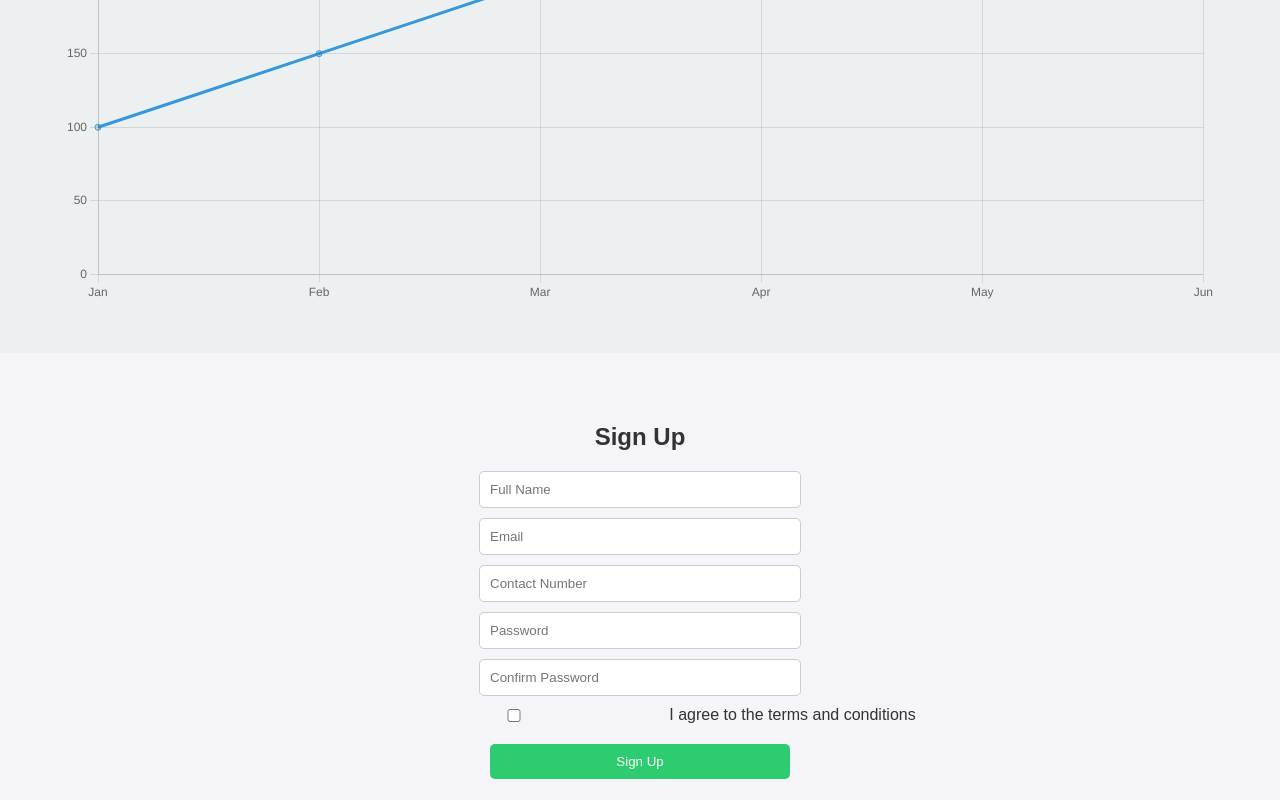
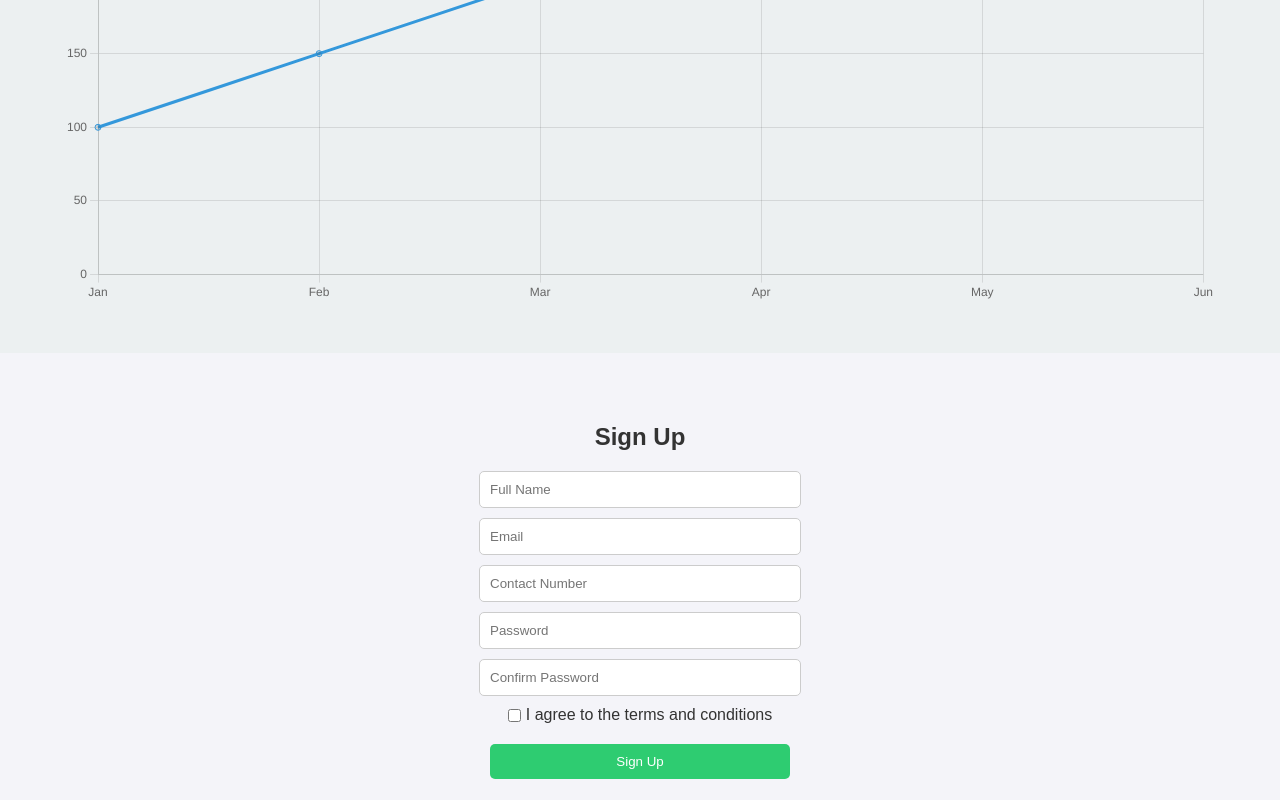
Before and after one commit to 22bcs16839/Wardaan-Project, a plain HTML site: page index.html in a window 1280 px wide. Both pictures are taken after a click on the link "Sign Up". Shown: the part 1138-1938 px from the top of the page. Drawn offline with nearby package versions, Linux system fonts and the light colour scheme.

Commit message:
index.html

```diff
--- a/index.html
+++ b/index.html
@@ -87,7 +87,7 @@
         <input type="password" id="signupPassword" placeholder="Password" required>
         <input type="password" id="signupConfirmPassword" placeholder="Confirm Password" required>
         <div class="agreement">
-          <span></span><input type="checkbox" id="agreeTerms" required>
+          <span><input type="checkbox" id="agreeTerms" required></span>
           <label for="agreeTerms">I agree to the terms and conditions</label>
         </div>
         <p id="passwordError" class="error-message" style="display: none;">Passwords do not match!</p>
```
